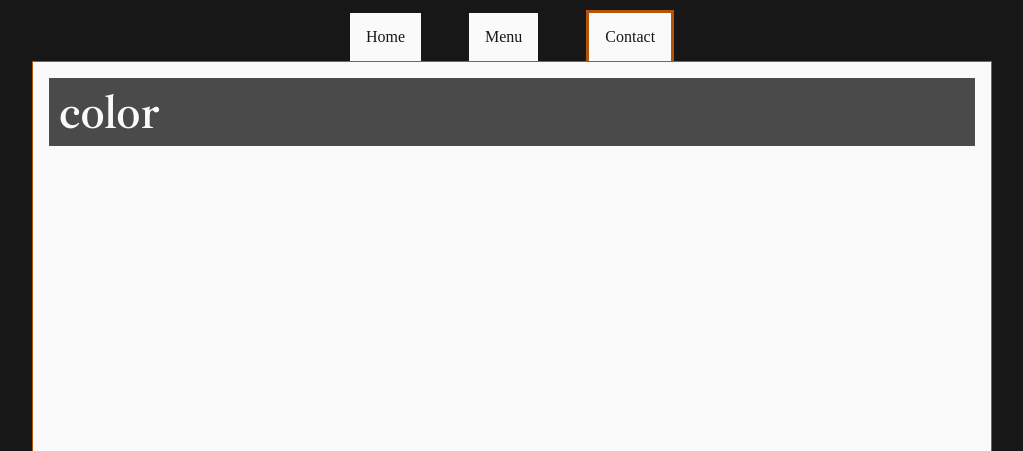
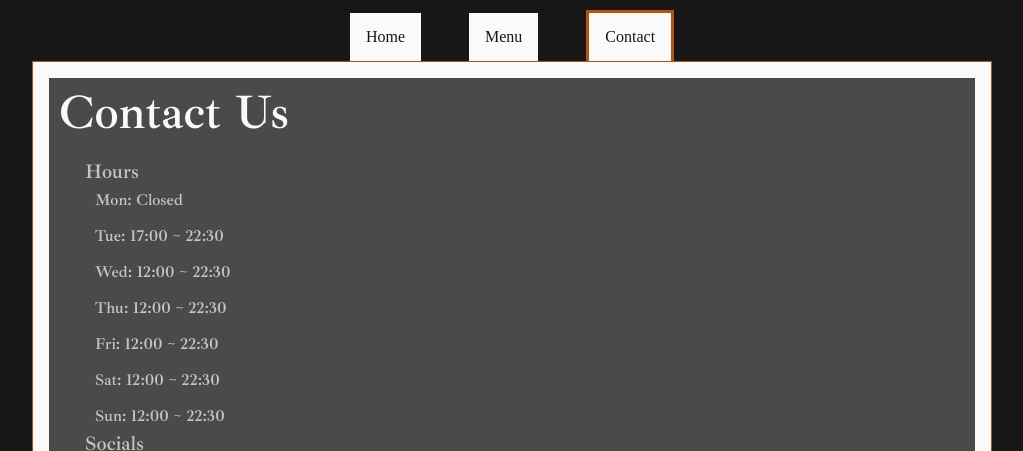
Before and after one commit to Gatteber/restaurant-page, a website built with webpack: page dist/index.html in a window 1280 px wide. Both pictures are taken after a click on the element "Contact". Shown: the part 322-773 px from the top of the page, without its empty margins (128-1151 px from the left). Built offline with nearby package versions, Linux system fonts and the light colour scheme.

Commit message:
added information for contact.

```diff
--- a/src/contact.js
+++ b/src/contact.js
@@ -6,7 +6,32 @@ const renderContact = () => {
     const getBody = document.querySelector('.content-body');
     pageLoad.makeElement(getBody, 'div', 'content-card', null);
     const getCard = document.querySelector('.content-card');
-    pageLoad.makeElement(getCard, 'div', 'card-main', "color");
+    pageLoad.makeElement(getCard, 'div', 'card-main', null);
+    const getMain = document.querySelector('.card-main');
+    pageLoad.makeElement(getMain, 'p', 'contact-header', "Contact Us");
+    pageLoad.makeElement(getMain, 'ul', 'contact-list-head', null);
+    const getList1 = document.querySelector('.contact-list-head');
+    const contactArray = ["Hours", "Socials", "Location"];
+    for (let i = 0; i < contactArray.length; i++) {
+        pageLoad.makeElement(getList1, 'li', `list-item${[i]}`, contactArray[i]);
+    }
+    const hoursArray = [
+        "Mon: Closed",
+        "Tue: 17:00 ~ 22:30",
+        "Wed: 12:00 ~ 22:30",
+        "Thu: 12:00 ~ 22:30",
+        "Fri: 12:00 ~ 22:30",
+        "Sat: 12:00 ~ 22:30",
+        "Sun: 12:00 ~ 22:30",]
+    const getHours = document.querySelector('.list-item0');
+    for (let i = 0; i < hoursArray.length; i++) {
+        pageLoad.makeElement(getHours, 'li', 'list-small', hoursArray[i])
+    }
+    const getSocials = document.querySelector('.list-item1');
+    pageLoad.makeElement(getSocials, 'li', 'list-small', "Twitter  Facebook  Instagram  Yelp");
+    const getLocation = document.querySelector('.list-item2');
+    pageLoad.makeElement(getLocation, 'li', 'list-small', "123 Lorem Ipsum St Denver, CO, 80255  Click for Map")
+
 
 }
 
--- a/src/scss/_body.scss
+++ b/src/scss/_body.scss
@@ -31,7 +31,12 @@
 
 }
 
-.card-about, .card-about-you-inner, .card-about-owner-inner {
+.list-small {
+    font-size: 1rem;
+    padding: 10px;
+}
+
+.card-about, .card-about-you-inner, .card-about-owner-inner, .contact-list-head {
     margin: 1rem;
     padding: 10px;
     font-size: 1.25rem;
```
Also changed, not shown: dist/main.js.
